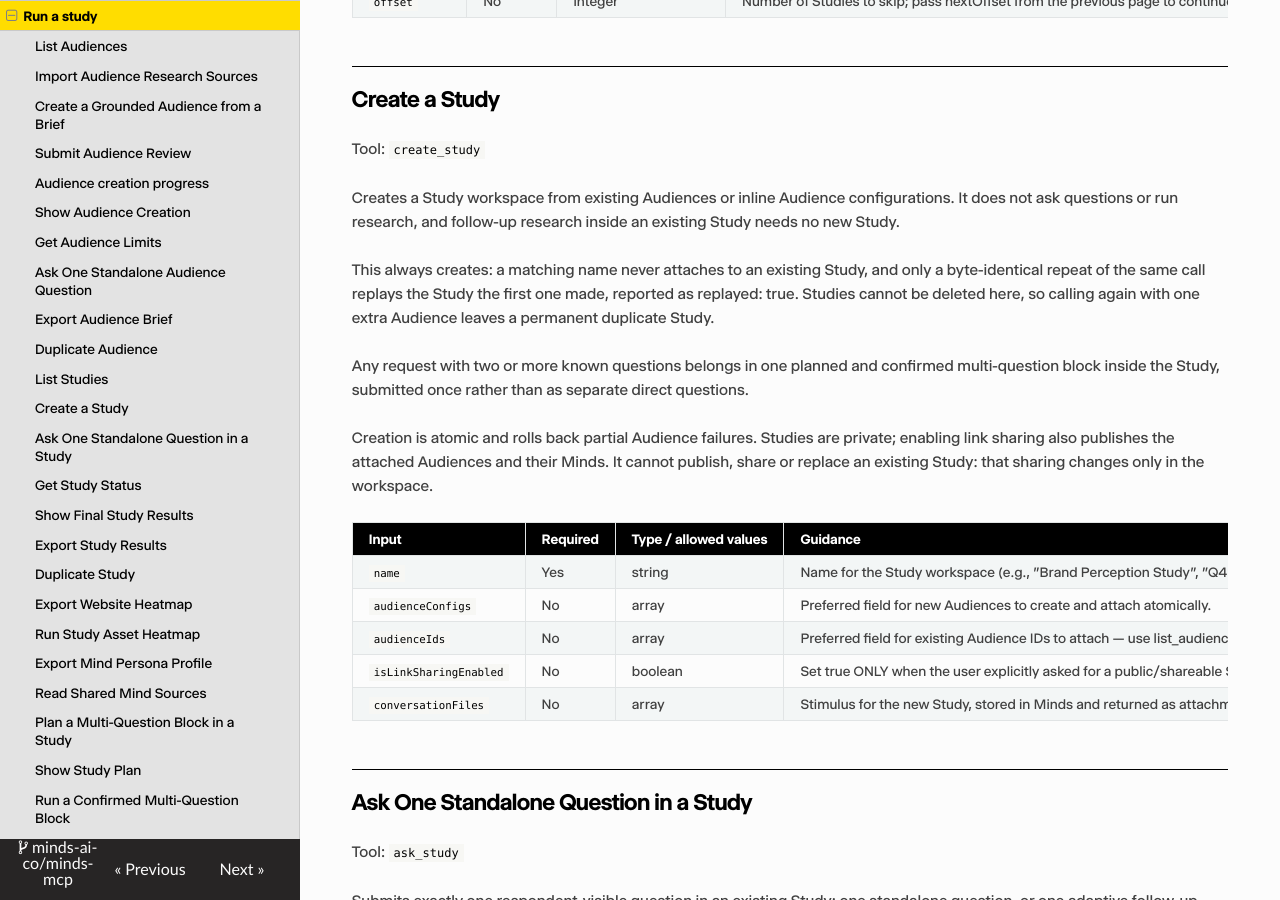
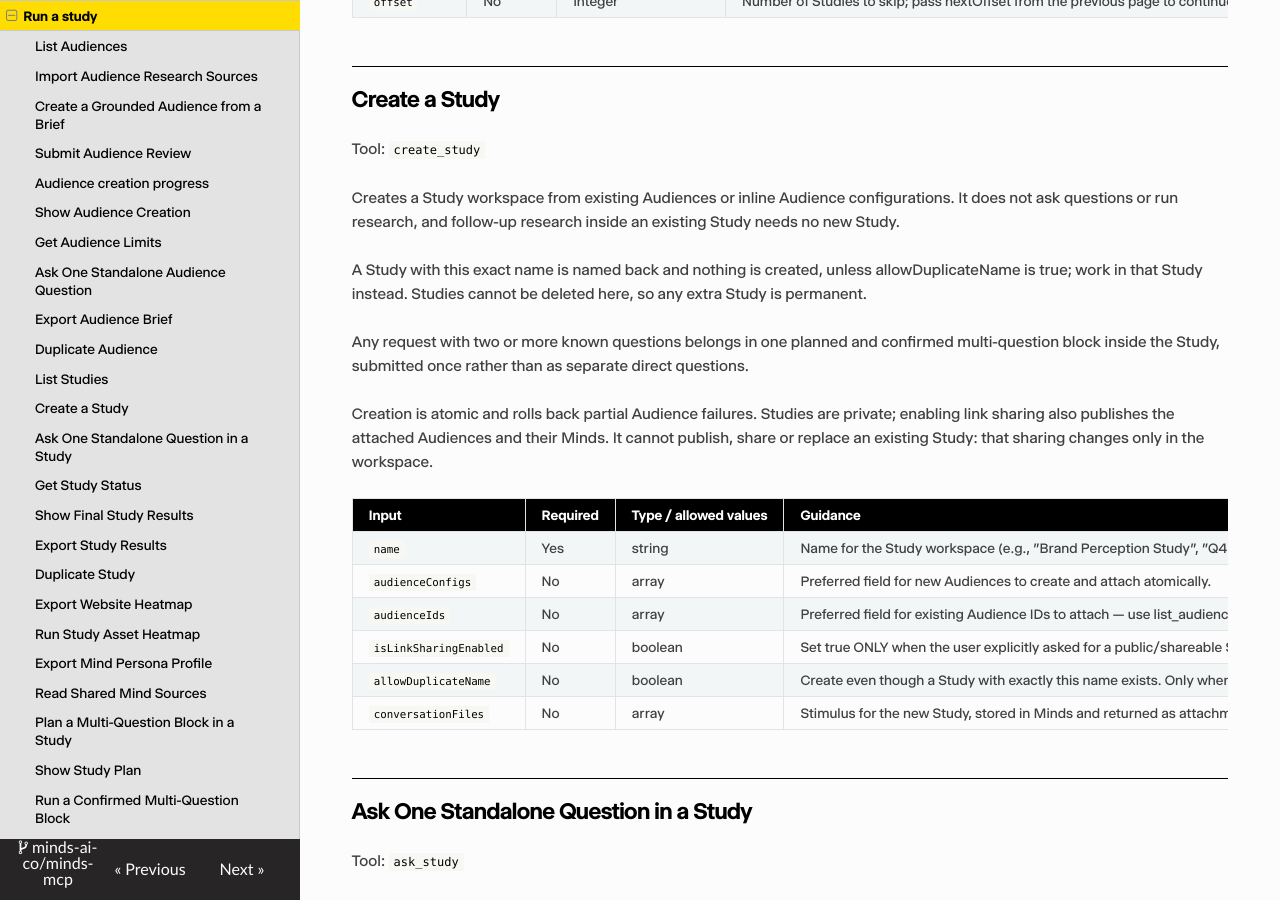
Before and after one commit to minds-ai-co/minds-mcp, an MkDocs documentation site: the page built from reference/workflow.md, in a window 1280 px wide and 900 px high, scrolled down 5494 px. Built offline with MkDocs 1.6.1, drawn with Linux system fonts in a browser that asks for light colours; nearby versions of some CDN libraries.

Commit message:
docs: sync MCP surface from production

```diff
--- a/reference/workflow.md
+++ b/reference/workflow.md
@@ -170,7 +170,7 @@ Tool: `create_study`
 
 Creates a Study workspace from existing Audiences or inline Audience configurations. It does not ask questions or run research, and follow-up research inside an existing Study needs no new Study.
 
-This always creates: a matching name never attaches to an existing Study, and only a byte-identical repeat of the same call replays the Study the first one made, reported as replayed: true. Studies cannot be deleted here, so calling again with one extra Audience leaves a permanent duplicate Study.
+A Study with this exact name is named back and nothing is created, unless allowDuplicateName is true; work in that Study instead. Studies cannot be deleted here, so any extra Study is permanent.
 
 Any request with two or more known questions belongs in one planned and confirmed multi-question block inside the Study, submitted once rather than as separate direct questions.
 
@@ -182,6 +182,7 @@ Creation is atomic and rolls back partial Audience failures. Studies are private
 | `audienceConfigs` | No | array | Preferred field for new Audiences to create and attach atomically. |
 | `audienceIds` | No | array | Preferred field for existing Audience IDs to attach — use list_audiences to find IDs. |
 | `isLinkSharingEnabled` | No | boolean | Set true ONLY when the user explicitly asked for a public/shareable Study link. Defaults to false: the Study is private to its owner and no share URL is generated. Enabling this ALSO publishes every attached Audience and every Mind inside them at world-readable URLs — including pre-existing Audiences passed via audienceIds. Do not enable it to "be helpful". Default: false. |
+| `allowDuplicateName` | No | boolean | Create even though a Study with exactly this name exists. Only when the user asked for a separate Study with the same name. |
 | `conversationFiles` | No | array | Stimulus for the new Study, stored in Minds and returned as attachments (url, path) to pass with its questions. Respondents see a file only once a question carries it. Files shared in this conversation: uploaded or generated images, PDFs, documents. Each is copied into Minds storage on receipt; its file_id is its attachment id. |
 
 ## Ask One Standalone Question in a Study
```
Also changed, not shown: 1 other file.
